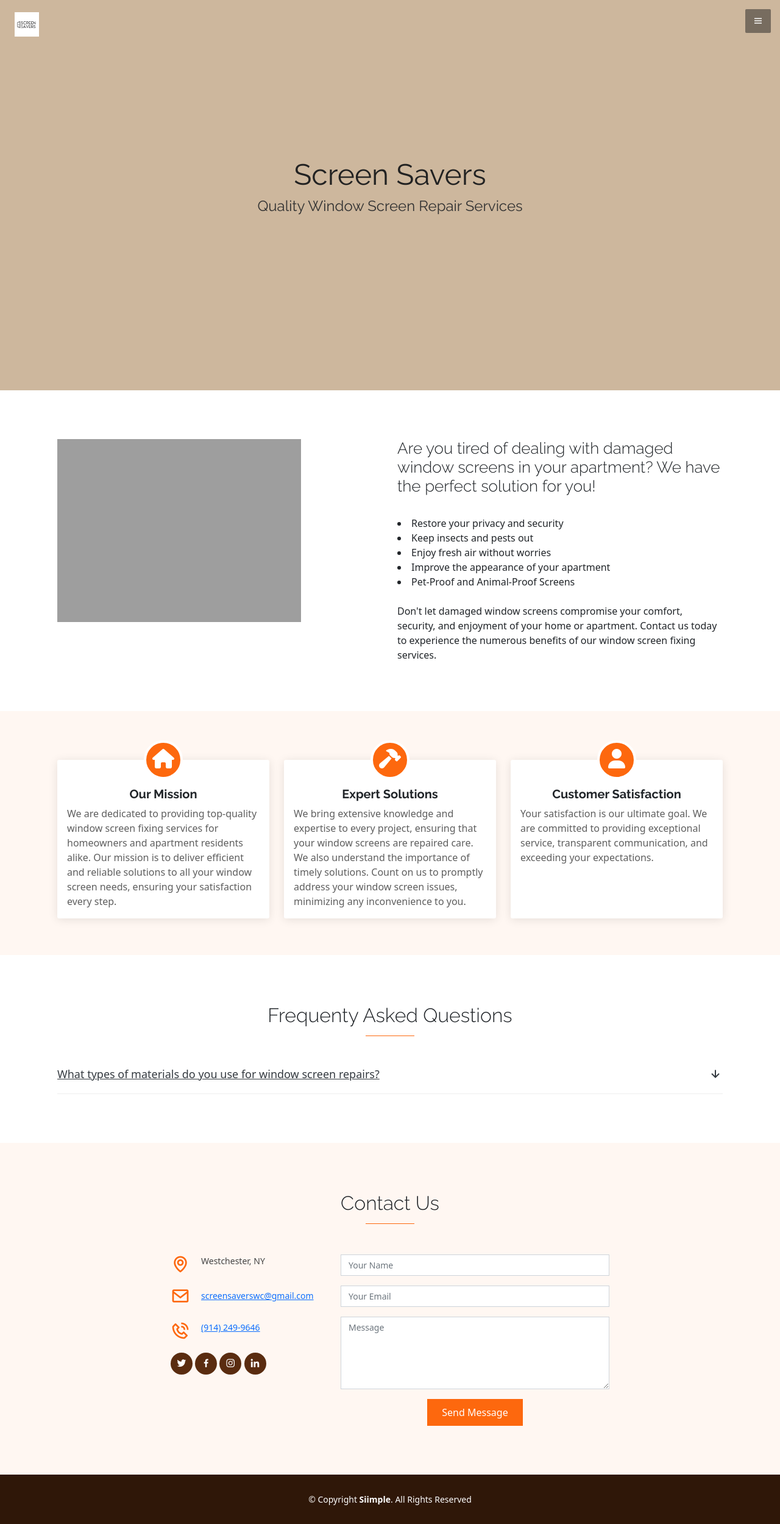
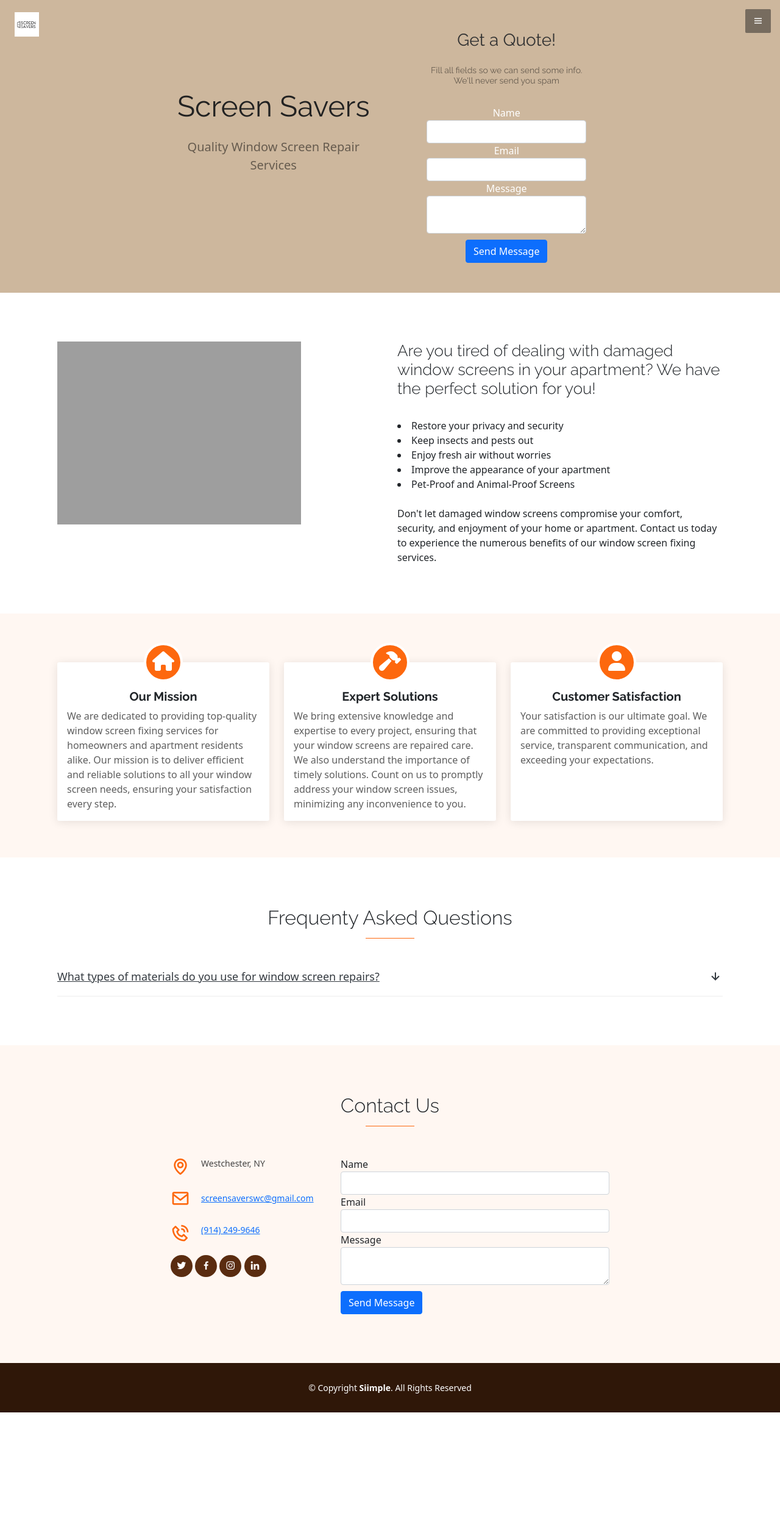
Before and after one commit to Pablosarti7/mybusinesswebsite, a Flask app: page / in a window 1280 px wide. Shown: the whole page at 61% size. After the commit the page ends 2316 px from the top, so only its background shows below. Run offline with Flask 3, Linux system fonts and the light colour scheme; some libraries are stand-ins or nearby versions; grey boxes are pictures that could not be loaded.

Commit message:
Changes: added wtf forms

```diff
--- a/main.py
+++ b/main.py
@@ -1,46 +1,51 @@
-from flask import Flask, render_template, request, flash
+from flask import Flask, render_template, request, flash, redirect, url_for
+from flask_bootstrap import Bootstrap
 from flask_wtf import FlaskForm
-from wtforms import StringField, SubmitField, PasswordField
-from wtforms.validators import DataRequired, URL
+from wtforms import StringField, SubmitField, TextAreaField
+from wtforms.validators import DataRequired
 import smtplib
 import os
 
 app = Flask(__name__)
-app.config['SECRET_KEY'] = os.environ.get('SECRET_KEY')
+app.config['SECRET_KEY'] = os.urandom(32)
 
+Bootstrap(app)
 
-@app.route('/')
+class LoginForm(FlaskForm):
+    name = StringField("Name", validators=[DataRequired()])
+    email = StringField("Email", validators=[DataRequired()])
+    message = TextAreaField("Message", validators=[DataRequired()])
+    submit = SubmitField("Send Message")
+
+@app.route('/', methods=['GET', 'POST'])
 def home():
-    return render_template('index.html')
-
-@app.route('/submit', methods=['GET','POST'])
-def submit():
-    if request.method == 'POST':
-        name = request.form['name']
-        email = request.form['email']
-        message = request.form['message']
+    form = LoginForm()
+    if request.method == 'POST' and form.validate():
+        name = form.name.data
+        email = form.email.data
+        message = form.message.data
 
         # Email Configuration
         from_email = email
-
         to_email = os.environ.get('MY_EMAIL')
         to_password = os.environ.get('MY_PASSWORD')
 
         # Construct the email message
         subject = 'New Message from Contact Form'
         body = f"Name: {name}\nEmail: {email}\nMessage: {message}"
+
         message = f'Subject: {subject}\n\n{body}'
 
         # Send the email
         with smtplib.SMTP('smtp.gmail.com', 587) as smtp:
             smtp.starttls()
             smtp.login(to_email, to_password)
-            smtp.sendmail(from_email, to_email, message)
+            smtp.sendmail(from_addr=from_email, to_addrs=to_email, msg=message)
 
-        flash("Message Successfully Sent!")
-        return render_template("index.html")
-    else:
-        return 'Error!'
+        flash('You succesfully sent the message!')
+        return redirect(url_for('home'))
+
+    return render_template('index.html', form=form)
 
 if __name__ == '__main__':
     app.run()
--- a/static/css/style.css
+++ b/static/css/style.css
@@ -9,6 +9,10 @@
 /*--------------------------------------------------------------
 # General
 --------------------------------------------------------------*/
+.btn-primary {
+  margin-top: 10px;
+}
+
 body {
   font-family: "Open Sans", sans-serif;
   color: #444444;
@@ -414,7 +418,7 @@ h6,
 --------------------------------------------------------------*/
 #hero {
   width: 100%;
-  height: 80vh;
+  height: 60vh;
   background-color: rgb(205, 183, 157);
   background-size: cover;
   background-position: center;
@@ -447,111 +451,8 @@ h6,
   color: #222;
 }
 
-#hero h2 {
+#hero h3 {
   color: #333;
-  margin-bottom: 30px;
-  font-size: 24px;
-}
-
-#hero .php-email-form .error-message {
-  display: none;
-  color: #fff;
-  background: #ed3c0d;
-  text-align: center;
-  padding: 15px;
-  font-weight: 600;
-}
-
-#hero .php-email-form .sent-message {
-  display: none;
-  color: #fff;
-  background: #18d26e;
-  text-align: center;
-  padding: 15px;
-  font-weight: 600;
-}
-
-#hero .php-email-form .loading {
-  display: none;
-  background: rgba(255, 255, 255, 0.5);
-  text-align: center;
-  padding: 15px;
-  border-radius: 50px;
-}
-
-#hero .php-email-form .loading:before {
-  content: "";
-  display: inline-block;
-  border-radius: 50%;
-  width: 24px;
-  height: 24px;
-  margin: 0 10px -6px 0;
-  border: 3px solid #18d26e;
-  border-top-color: #eee;
-  animation: animate-loading-notify 1s linear infinite;
-}
-
-@keyframes animate-loading-notify {
-  0% {
-    transform: rotate(0deg);
-  }
-
-  100% {
-    transform: rotate(360deg);
-  }
-}
-
-#hero .php-email-form input {
-  border-radius: 50px;
-  box-shadow: none;
-  font-size: 14px;
-  border: 0;
-  padding: 0px 15px 2px 20px;
-  width: 250px;
-  height: 40px;
-  margin: 0 8px;
-}
-
-#hero .php-email-form button[type=submit] {
-  font-family: "Raleway", sans-serif;
-  font-weight: 500;
-  font-size: 16px;
-  letter-spacing: 1px;
-  display: inline-block;
-  padding: 8px 30px;
-  border-radius: 50px;
-  transition: 0.5s;
-  margin: 10px;
-  border: none;
-  color: #fff;
-  background: #fd680e;
-}
-
-#hero .php-email-form button[type=submit]:hover {
-  background: #fd8841;
-}
-
-@media (min-width: 1024px) {
-  #hero {
-    background-attachment: fixed;
-  }
-}
-
-@media (max-width: 768px) {
-  #hero h1 {
-    font-size: 28px;
-    line-height: 36px;
-  }
-
-  #hero h2 {
-    font-size: 18px;
-    line-height: 24px;
-    margin-bottom: 30px;
-  }
-
-  #hero .php-email-form input {
-    margin: 0 auto;
-  }
 }
 
 /*--------------------------------------------------------------
--- a/templates/header.html
+++ b/templates/header.html
@@ -29,6 +29,7 @@
   * Author: BootstrapMade.com
   * License: https://bootstrapmade.com/license/
   ======================================================== -->
+
   <link rel="stylesheet" href="https://cdnjs.cloudflare.com/ajax/libs/bootstrap/5.0.0/css/bootstrap.min.css">
   <script src="https://kit.fontawesome.com/a477b0740e.js" crossorigin="anonymous"></script>
 
--- a/templates/index.html
+++ b/templates/index.html
@@ -1,8 +1,10 @@
 <!DOCTYPE html>
 <html lang="en">
 
+{% import "bootstrap/wtf.html" as wtf %}
+
+{% block content %}
 {% include "header.html" %}
-{% block content %}
 
 <body>
 
@@ -11,8 +13,7 @@
     <div class="container-fluid">
 
       <div class="logo">
-        <!-- <h1><a href="index.html">Siimple</a></h1> -->
-        <!-- Uncomment below if you prefer to use an image logo -->
+
         <a href="{{ url_for('home') }}"><img src="static/img/screen_savers.png" alt="screensavers"
             class="img-fluid"></a>
       </div>
@@ -30,31 +31,25 @@
     </div>
   </header><!-- End #header -->
 
-  <!-- ======= Hero Section ======= -->
+  <!-- ======= New Hero Section ======= -->
+<section id="hero">
+    <div class="hero-container py-5">
+      <div class="row py-5 align-items-center">
+        <div class="col-lg-6">
+          <h1 class="black-heading display-4 mb-4 font-weight-bold text-center text-lg-left">Screen Savers</h1>
+          <p class="lead mb-5 text-black-50 text-center text-lg-left">Quality Window Screen Repair Services</p>
+        </div>
 
-  <section id="hero">
-    <div class="hero-container">
-      <h1>Screen Savers</h1>
-      <h2>Quality Window Screen Repair Services</h2>
-
-      <!-- <form action="forms/notify.php" method="post" role="form" class="php-email-form">
-        <div class="row no-gutters">
-          <div class="col-md-6 form-group pr-md-1">
-            <input type="text" name="name" class="form-control" id="name" placeholder="Your Name" required>
+        <div class="col-lg-6 text-center mt-5 mt-lg-0">
+          <div class="lead-form rounded p-5">
+            <div>
+              <h3 class="font-weight-bold">Get a Quote!</h3>
+              <h6 class="text-black-50 pt-3 pb-4 small font-weight-bold">Fill all fields so we can send some info.<br>We'll never send you spam</h6>
             </div>
-          <div class="col-md-6 form-group pl-md-1">
-            <input type="email" class="form-control" name="email" id="email" placeholder="Your Email" required>
+            {{ wtf.quick_form(form, button_map={"submit": "primary"}) }}
           </div>
         </div>
-
-        <div class="my-3">
-          <div class="loading">Loading</div>
-          <div class="error-message"></div>
-          <div class="sent-message">Your notification request was sent. Thank you!</div>
       </div>
-        <div class="text-center"><button type="submit">Send Message</button></div>
-      </form> -->
-
     </div>
 </section><!-- End #hero -->
 
@@ -211,24 +206,7 @@
           </div>
 
           <div class="col-lg-5 col-md-7">
-            <form action="/submit" method="POST" class="php-email-form">
-              <div class="form-group">
-                <input type="text" name="name" class="form-control" id="name" placeholder="Your Name" required>
-              </div>
-              <div class="form-group mt-3">
-                <input type="email" class="form-control" name="email" id="email" placeholder="Your Email" required>
-              </div>
-              <!-- <div class="form-group mt-3">
-                <input type="text" class="form-control" name="subject" id="subject" placeholder="Subject" required>
-              </div> -->
-              <div class="form-group mt-3">
-                <textarea class="form-control" name="message" rows="5" placeholder="Message" required></textarea>
-              </div>
-              <div class="my-3">
-                <div class="loading">Loading</div>
-                <div class="error-message"></div>
-                <div class="sent-message">Your message has been sent. Thank you!</div>
-              </div>
+            {{ wtf.quick_form(form, button_map={"submit": "primary"}) }}
             {% with messages = get_flashed_messages() %}
             {% if messages %}
             {% for message in messages %}
@@ -236,8 +214,6 @@
             {% endfor %}
             {% endif %}
             {% endwith %}
-              <div class="text-center"><button type="submit">Send Message</button></div>
-            </form>
           </div>
 
         </div>
@@ -257,7 +233,7 @@
 
 </body>
 
+{% include "footer.html" %}
 {% endblock %}
-{% include "footer.html" %}
 
 </html>
```
Also changed, not shown: 2 other files. Lines whose indentation alone changed are shown as unchanged.
